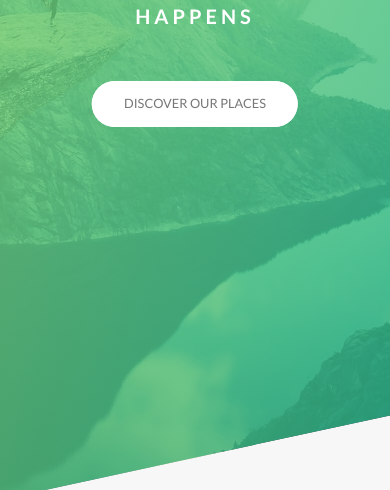
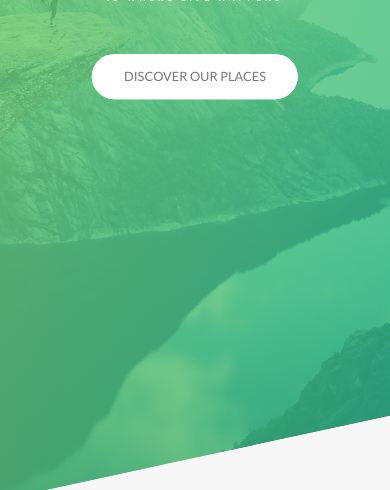
Before and after one commit to VisheshSingh/natours, a website: page index.html in a window 390 px wide. Shown: the part 302-792 px from the top of the page. Drawn offline with Linux system fonts and the light colour scheme.

Commit message:
Writing media queries for layout About and Features sections

```diff
--- a/sass/base/_typography.scss
+++ b/sass/base/_typography.scss
@@ -34,7 +34,7 @@ body {
 
     @include respond(phone) {
       letter-spacing: 0.5rem;
-      font-size: 2.5rem;
+      font-size: 1rem;
     }
   }
 }
--- a/sass/base/_utils.scss
+++ b/sass/base/_utils.scss
@@ -4,10 +4,18 @@
 
 .u-margin-bottom-bg {
   margin-bottom: 8rem !important;
+
+  @include respond(tab-port) {
+    margin-bottom: 5rem !important;
+  }
 }
 
 .u-margin-bottom-md {
   margin-bottom: 4rem !important;
+
+  @include respond(tab-port) {
+    margin-bottom: 3rem !important;
+  }
 }
 
 .u-margin-bottom-sm {
--- a/sass/components/_composition.scss
+++ b/sass/components/_composition.scss
@@ -10,19 +10,43 @@
     transition: all 0.2s;
     outline-offset: 2rem;
 
+    @include respond(tab-port) {
+      float: left;
+      width: 33.33333%;
+      position: relative;
+      box-shadow: 0 1.5rem 3rem rgba($color-black, 0.2);
+    }
+
     &--p1 {
       left: 0;
       top: -2rem;
+
+      @include respond(tab-port) {
+        top: 0;
+        transform: scale(1.2);
+      }
     }
 
     &--p2 {
       right: 0;
       top: 2rem;
+
+      @include respond(tab-port) {
+        top: -1rem;
+        transform: scale(1.3);
+        z-index: 100;
+      }
     }
 
     &--p3 {
       left: 20%;
       top: 10rem;
+
+      @include respond(tab-port) {
+        top: 1rem;
+        left: 0;
+        transform: scale(1.1);
+      }
     }
 
     &:hover {
--- a/sass/components/_feature-box.scss
+++ b/sass/components/_feature-box.scss
@@ -6,6 +6,11 @@
   border-radius: 3px;
   box-shadow: 0 1.5rem 4rem rgba($color-black, 0.15);
   transition: all 0.2s;
+
+  @include respond(tab-port) {
+    padding: 2rem;
+  }
+
   &__icon {
     font-size: 6rem;
     margin-bottom: 0.5rem;
@@ -18,6 +23,9 @@
     background-clip: text;
     color: transparent;
     display: inline-block;
+    @include respond(tab-port) {
+      margin-bottom: 0;
+    }
   }
 
   &:hover {
--- a/sass/layout/_footer.scss
+++ b/sass/layout/_footer.scss
@@ -11,6 +11,10 @@
   &__logo-box {
     text-align: center;
     margin-bottom: 8rem;
+
+    @include respond(tab-port) {
+      margin-bottom: 6rem;
+    }
   }
 
   &__logo {
--- a/sass/pages/_home.scss
+++ b/sass/pages/_home.scss
@@ -2,6 +2,10 @@
   background-color: $color-light-grey-1;
   padding: 25rem 0;
   margin-top: -20vh;
+
+  @include respond(tab-port) {
+    padding: 20rem 0;
+  }
 }
 
 .section-features {
@@ -19,17 +23,29 @@
   & > * {
     transform: skewY(7deg);
   }
+
+  @include respond(tab-port) {
+    padding: 10rem 0;
+  }
 }
 
 .section-tours {
   background-color: $color-light-grey-1;
   padding: 25rem 0 15rem 0;
   margin-top: -10rem;
+
+  @include respond(tab-port) {
+    padding: 20rem 0 10rem 0;
+  }
 }
 
 .section-stories {
   position: relative;
   padding: 15rem 0;
+
+  @include respond(tab-port) {
+    padding: 10rem 0;
+  }
 }
 
 .section-book {
@@ -39,6 +55,10 @@
     $color-primary-light,
     $color-primary-dark
   );
+
+  @include respond(tab-port) {
+    padding: 10rem 0;
+  }
 }
 
 .book {
```
Also changed, not shown: css/style.css.
